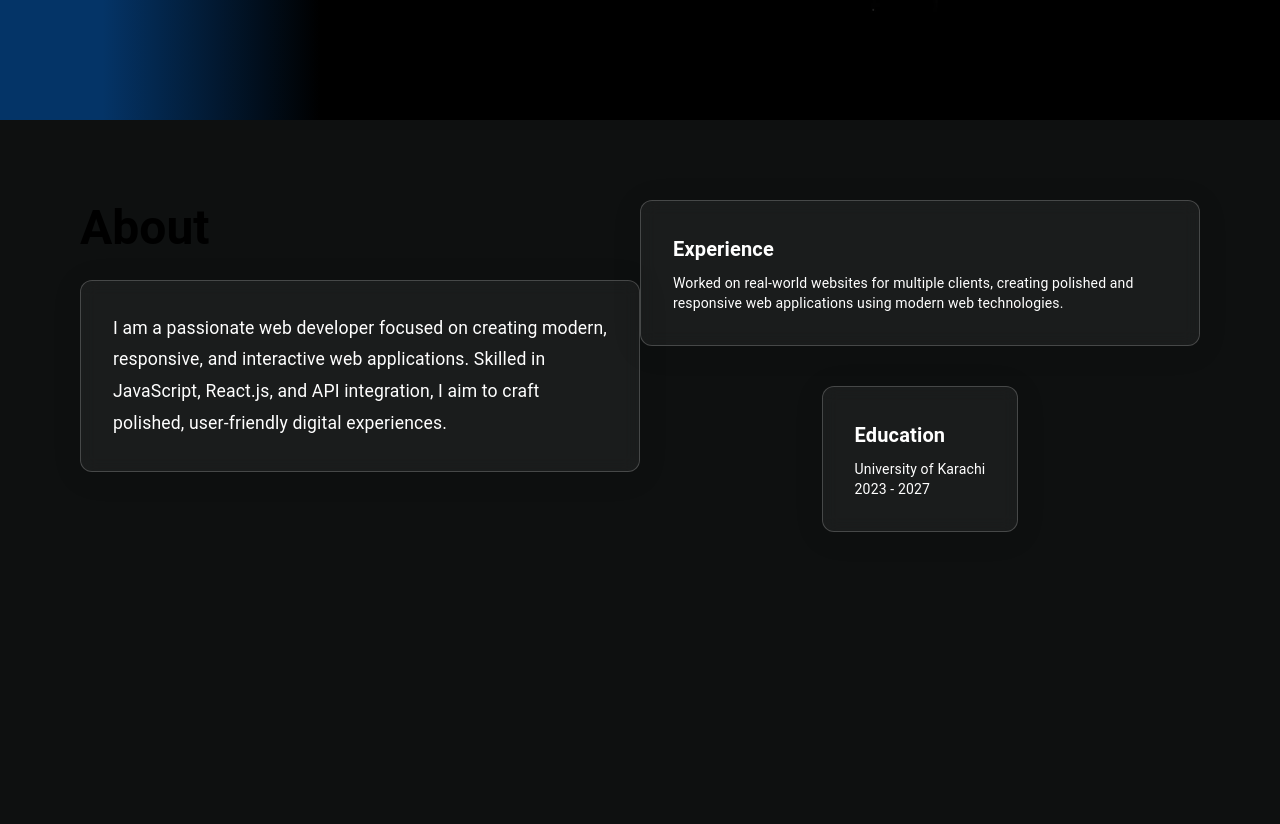
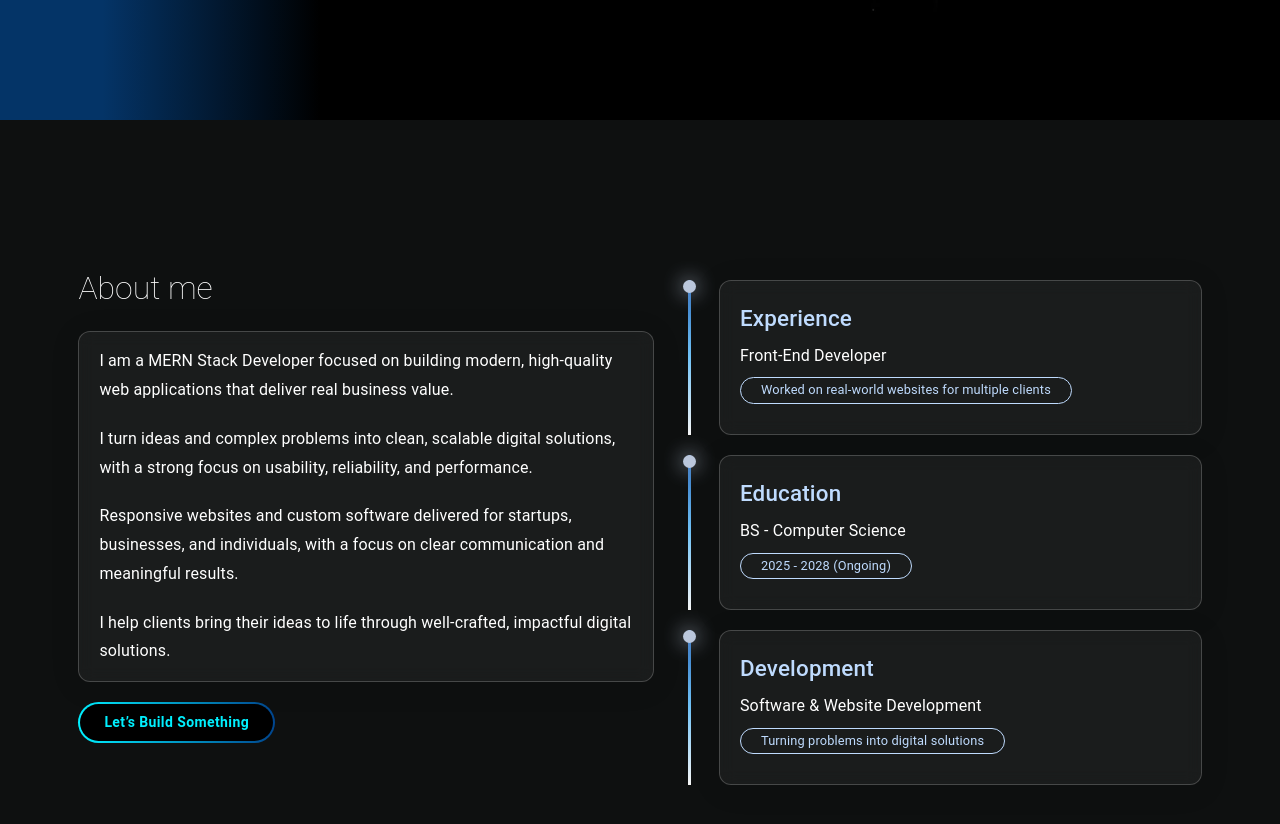
Before and after one commit to Muhammad-Ahmed-Ghouri/Portfolio, a React (Create React App) app: page / in a window 1280 px wide. Shown: the part 580-1404 px from the top of the page. Built offline with nearby package versions, Linux system fonts and the light colour scheme.

Commit message:
creating about section

```diff
--- a/src/Components/About.js
+++ b/src/Components/About.js
@@ -1,14 +1,52 @@
 import React from "react";
-import { Box, Grid, Typography, Divider } from "@mui/material";
+import { Box, Typography, Button } from "@mui/material";
 
 export default function About() {
+  const steps = [
+    {
+      title: "Experience",
+      field: "Front-End Developer",
+      chip: "Worked on real-world websites for multiple clients",
+    },
+    {
+      title: "Education",
+      field: "BS - Computer Science",
+      chip: "2025 - 2028 (Ongoing)",
+    },
+    {
+      title: "Development",
+      field: "Software & Website Development",
+      chip: "Turning problems into digital solutions",
+    },
+  ];
+
   return (
-    <Box sx={{ px: { xs: 3, md: 10 }, py: 10, position: "relative" }}>
-      <Box container spacing={5} display={"flex"}>
+    <Box
+      container
+      display={"flex"}
+      justifyContent={"space-around"}
+      width={"90%"}
+      margin={"150px auto"}
+    >
       {/* Left Side */}
-        <Grid item xs={12} md={5}>
-          <Typography variant="h3" sx={{ fontWeight: "bold", mb: 3 }}>
-            About
+      <Box item xs={12} md={5} width={"50%"}>
+        <Typography
+          variant="h3"
+          sx={{
+            fontWeight: "bold",
+            mb: 3,
+            color: "white",
+            fontWeight: "lighter",
+            fontSize: {
+              xs: "1rem",
+              sm: "1rem",
+              md: "1.5rem",
+              lg: "2rem",
+              xl: "3rem",
+            },
+          }}
+        >
+          About me
         </Typography>
         <Box
           sx={{
@@ -16,9 +54,8 @@ export default function About() {
             backdropFilter: "blur(8px)",
             border: "1px solid rgba(255, 255, 255, 0.2)",
             borderRadius: 3,
-              p: 4,
+            padding: "15px 20px",
             color: "#fff",
-              maxWidth: 600,
             mx: "auto",
             boxShadow: "0 4px 30px rgba(0,0,0,0.1)",
           }}
@@ -26,71 +63,202 @@ export default function About() {
           <Typography
             variant="body1"
             sx={{
-                fontSize: "1.1rem",
+              fontSize: {
+                xs: "0.5rem",
+                md: "0.7rem",
+                lg: "1rem",
+                xl: "1.2",
+              },
+              lineHeight: 1.8,
+              marginBottom: "20px",
+            }}
+          >
+            I am a MERN Stack Developer focused on building modern, high-quality
+            web applications that deliver real business value.
+          </Typography>
+          <Typography
+            variant="body1"
+            sx={{
+              fontSize: {
+                xs: "0.5rem",
+                md: "0.7rem",
+                lg: "1rem",
+                xl: "1.2",
+              },
+              lineHeight: 1.8,
+              marginBottom: "20px",
+            }}
+          >
+            I turn ideas and complex problems into clean, scalable digital
+            solutions, with a strong focus on usability, reliability, and
+            performance.
+          </Typography>
+          <Typography
+            variant="body1"
+            sx={{
+              fontSize: {
+                xs: "0.5rem",
+                md: "0.7rem",
+                lg: "1rem",
+                xl: "1.2",
+              },
+              lineHeight: 1.8,
+              marginBottom: "20px",
+            }}
+          >
+            Responsive websites and custom software delivered for startups,
+            businesses, and individuals, with a focus on clear communication and
+            meaningful results.
+          </Typography>
+          <Typography
+            variant="body1"
+            sx={{
+              fontSize: {
+                xs: "0.5rem",
+                md: "0.7rem",
+                lg: "1rem",
+                xl: "1.2",
+              },
               lineHeight: 1.8,
             }}
           >
-              I am a passionate web developer focused on creating modern,
-              responsive, and interactive web applications. Skilled in
-              JavaScript, React.js, and API integration, I aim to craft
-              polished, user-friendly digital experiences.
+            I help clients bring their ideas to life through well-crafted,
+            impactful digital solutions.
           </Typography>
         </Box>
-        </Grid>
+        <Box
+          sx={{
+            display: { xs: "none", md: "block" },
+            borderRadius: "50px",
+            background: "linear-gradient(90deg, #00F0FF, #00458E)",
+            p: "2px",
+            margin: "20px 0",
+            width: "max-content",
+          }}
+        >
+          <Button
+            sx={{
+              borderRadius: "50px",
+              backgroundColor: "#000",
+              color: "#00F0FF",
+              px: 3,
+              fontWeight: 700,
+              textTransform: "none",
+              "&:hover": { backgroundColor: "#000" },
+            }}
+          >
+            Let’s Build Something
+          </Button>
+        </Box>
+      </Box>
 
-        {/* Right Side */}
-        <Grid item xs={12} md={5} sx={{ position: "relative" }}>
-          {/* Experience Box */}
-          <Box sx={{ display: "flex", mb: 5, alignItems: "flex-start" }}>
+      <Box
+        sx={{
+          display: "flex",
+          flexDirection: "column",
+          justifyContent: "space-between",
+          width: "45%",
+        }}
+      >
+        {steps.map((step, index) => (
+          <Box
+            key={index}
+            sx={{
+              display: "flex",
+              justifyContent: "space-between",
+              alignItems: "center",
+              margin: "10px 0",
+              width: "100%",
+              zIndex: 1,
+            }}
+          >
+            <Box display={"flex"} height={"100%"}>
+              <Box
+                sx={{
+                  width: "3px",
+                  height: "100%",
+                  background:
+                    "linear-gradient(to bottom, #2C6CBC, #71C3F7, #F6F6F6)",
+                  zIndex: 0,
+                  marginLeft: "5px",
+                }}
+              />
+              <Box
+                sx={{
+                  width: "13px",
+                  height: "13px",
+                  position: "absolute",
+                  backgroundColor: "#BBC7DC",
+                  boxShadow: "0 0 20px #BBC7DC",
+                  borderRadius: "30px",
+                }}
+              />
+            </Box>
+            {/* Step Content */}
             <Box
               sx={{
                 backgroundColor: "rgba(255, 255, 255, 0.05)",
                 backdropFilter: "blur(8px)",
                 border: "1px solid rgba(255, 255, 255, 0.2)",
                 borderRadius: 3,
-                p: 4,
+                padding: "20px",
                 color: "#fff",
-                maxWidth: 600,
-                mx: "auto",
                 boxShadow: "0 4px 30px rgba(0,0,0,0.1)",
+                width: "85%",
               }}
             >
-              <Typography variant="h6" sx={{ fontWeight: "bold", mb: 1 }}>
-                Experience
+              <Typography
+                variant="h6"
+                sx={{
+                  fontWeight: "bold",
+                  mb: 1,
+                  color: "rgb(191, 219, 254)",
+                  fontWeight: 500,
+                  fontSize: {
+                    xs: "0.8rem",
+                    md: "1rem",
+                    lg: "1.4rem",
+                    xl: "1.5",
+                  },
+                }}
+              >
+                {step.title}
               </Typography>
-              <Typography variant="body2">
-                Worked on real-world websites for multiple clients, creating
-                polished and responsive web applications using modern web
-                technologies.
+              <Typography
+                variant="body2"
+                sx={{
+                  fontSize: {
+                    xs: "0.5rem",
+                    md: "0.7rem",
+                    lg: "1rem",
+                    xl: "1.2",
+                  },
+                }}
+              >
+                {step.field}
+              </Typography>
+              <Typography
+                variant="body2"
+                color="rgb(191, 219, 254)"
+                sx={{
+                  border: "1px solid rgb(191, 219, 254)",
+                  width: "max-content",
+                  padding: "3px 20px",
+                  margin: "10px 0",
+                  borderRadius: "30px",
+                  fontSize: {
+                    xs: "0.3rem",
+                    md: "0.5rem",
+                    lg: "0.8rem",
+                    xl: "1",
+                  },
+                }}
+              >
+                {step.chip}
               </Typography>
             </Box>
           </Box>
-
-          {/* Education Box */}
-          <Box sx={{ display: "flex", alignItems: "flex-start" }}>
-            <Box
-              sx={{
-                backgroundColor: "rgba(255, 255, 255, 0.05)",
-                backdropFilter: "blur(8px)",
-                border: "1px solid rgba(255, 255, 255, 0.2)",
-                borderRadius: 3,
-                p: 4,
-                color: "#fff",
-                maxWidth: 600,
-                mx: "auto",
-                boxShadow: "0 4px 30px rgba(0,0,0,0.1)",
-              }}
-            >
-              <Typography variant="h6" sx={{ fontWeight: "bold", mb: 1 }}>
-                Education
-              </Typography>
-              <Typography variant="body2">
-                University of Karachi <br />
-                2023 - 2027
-              </Typography>
-            </Box>
-          </Box>
-        </Grid>
+        ))}
       </Box>
     </Box>
   );
```
Lines whose indentation alone changed are shown as unchanged.
